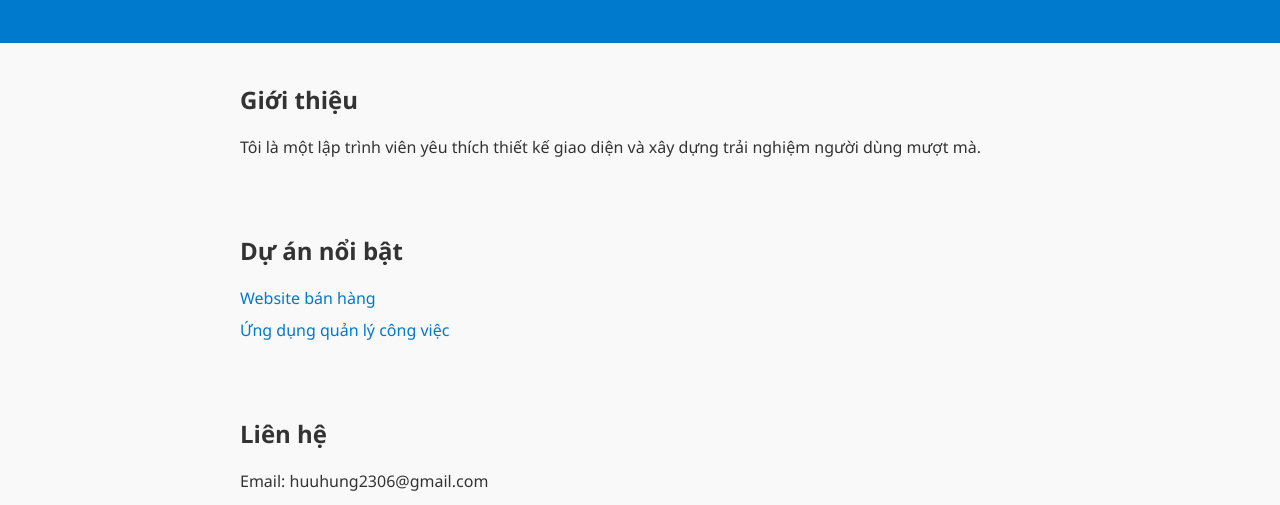
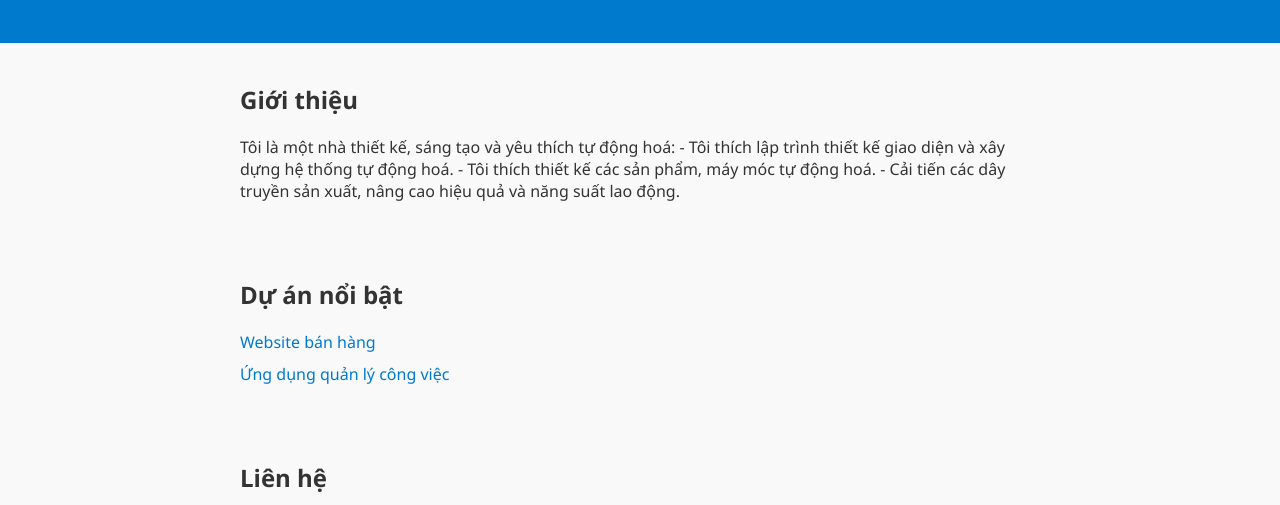
Before and after one commit to TamAn92/Portfolio, a plain HTML site: page index.html in a window 1280 px wide. Shown: the part 265-770 px from the top of the page. Drawn offline with Linux system fonts and the light colour scheme.

Commit message:
Update index.html

```diff
--- a/index.html
+++ b/index.html
@@ -14,7 +14,11 @@
 
   <section class="about">
     <h2>Giới thiệu</h2>
-    <p>Tôi là một lập trình viên yêu thích thiết kế giao diện và xây dựng trải nghiệm người dùng mượt mà.</p>
+    <p>Tôi là một nhà thiết kế, sáng tạo và yêu thích tự động hoá:
+        - Tôi thích lập trình thiết kế giao diện và xây dựng hệ thống tự động hoá.
+        - Tôi thích thiết kế các sản phẩm, máy móc tự động hoá.
+        - Cải tiến các dây truyền sản xuất, nâng cao hiệu quả và năng suất lao động.
+    </p>
   </section>
 
   <section class="projects">
```
